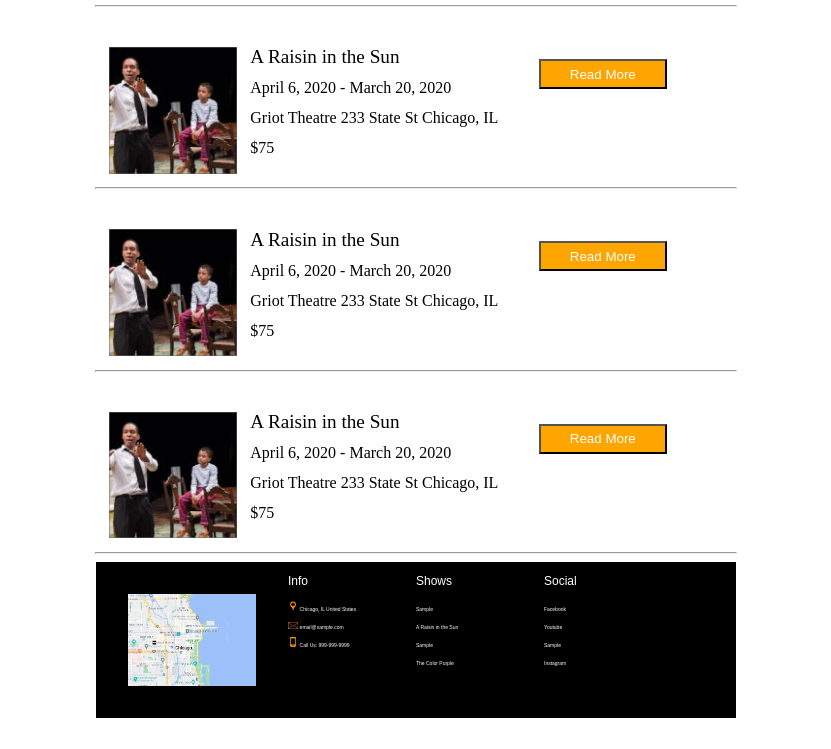
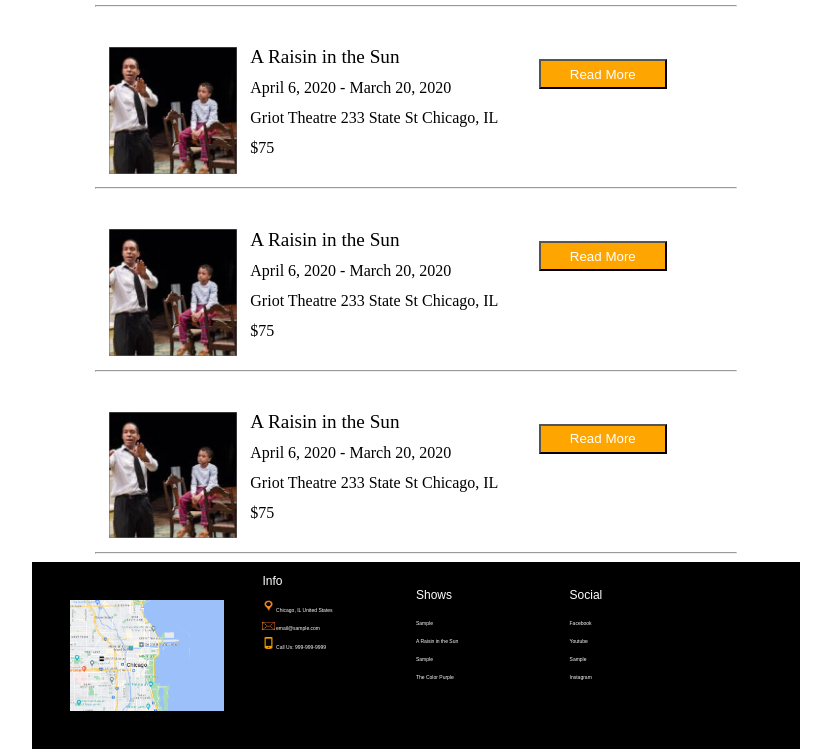
Before and after one commit to joshgottlieb2/griot-theater-website, a plain HTML site: page index.html in a window 1280 px wide. Shown: the part 570-1319 px from the top of the page, without its empty margins (224-1055 px from the left). Before the commit the page ends 1288 px from the top, so only its background shows below. Drawn offline with Linux system fonts and the light colour scheme.

Commit message:
Adjusted footer alignment

```diff
--- a/css/main.css
+++ b/css/main.css
@@ -118,10 +118,10 @@ hr {
 }
 
 footer {
-    width: 50%;
+    width: 60%;
     display: flex;
     background-color: black;
-    margin-left: 25%;
+    margin-left: 20%;
     color: white;
 }
 
@@ -138,6 +138,11 @@ footer {
 .shows {
     width: 20%;
     margin-left: 0%;
+    margin-top: 14px;
+}
+
+.social {
+    margin-top: 14px;
 }
 
 .footer-text {
```
